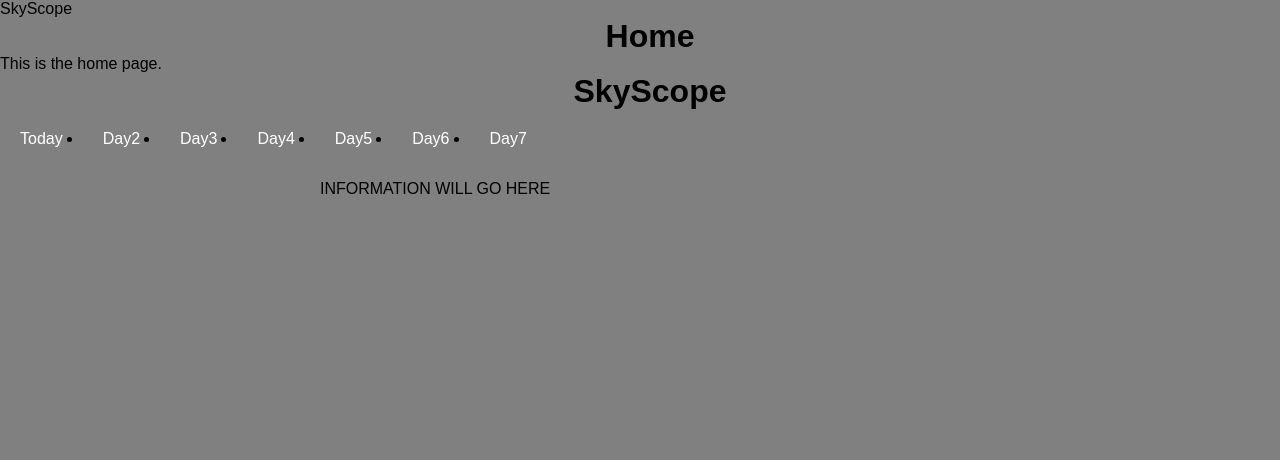
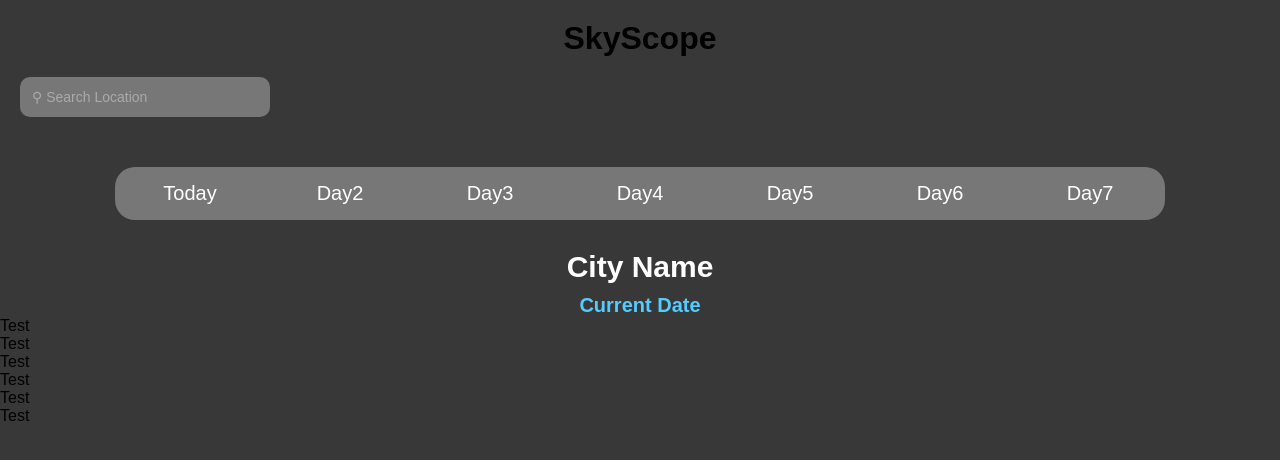
Before and after one commit to SkyScopeTeam/SkyScope, a Django app: page / in a window 1280 px wide. Shown: the top 460 px of the page. Run offline with Django 4.2, Linux system fonts and the light colour scheme; data that the repository does not hold is empty.

Commit message:
update index.html, update style.css

```diff
--- a/weather/templates/weather/index.html
+++ b/weather/templates/weather/index.html
@@ -1,18 +1,5 @@
 <!DOCTYPE html>
 <html lang="en-US">
-<html>
-    <head>
-        <meta charset="utf-8">
-        <link rel = "stylesheet" href = style.css>
-        <meta name = "viewport" content = "width = device-width, initial-scale = 1"
-        <title>SkyScope</title>
-    </head>
-    <body>
-        <h1>
-            <a>Home</a>
-        </h1>
-        <p>This is the home page.</p>
-    </body>
 <head>
     <meta charset="utf-8">
     <meta http-equiv="X-UA-Compatible" content="IE=edge">
@@ -21,20 +8,26 @@
 </head>
 <body>
     <h1>SkyScope</h1>
+    <label class = "locsearch">
+        <input type = "text" required/>
+        <span class="placeholder"> &#9906; Search Location</span>
+    </label>
     <nav class = "navbar">
-        <ul>
-            <li><a href="">Today</a></li>
-            <li><a href="">Day2</a></li>
-            <li><a href="">Day3</a></li>
-            <li><a href="">Day4</a></li>
-            <li><a href="">Day5</a></li>
-            <li><a href="">Day6</a></li>
-            <li><a href="">Day7</a></li>
-        </ul>
+        <a href="index.html">Today</a>
+        <a href="index.html">Day2</a>
+        <a href="index.html">Day3</a>
+        <a href="index.html">Day4</a>
+        <a href="index.html">Day5</a>
+        <a href="index.html">Day6</a>
+        <a href="index.html">Day7</a>
     </nav>
-    <main>
-        INFORMATION WILL GO HERE
-    </main>
-
+    <h2>City Name</h2>
+    <h3>Current Date</h3>
+    <div class = "content" id = "daytemp">Test</div>
+    <div class = "content" id = "humidty">Test</div>
+    <div class = "content" id = "wind">Test</div>
+    <div class = "content" id = "uvindex">Test</div>
+    <div class = "content" id = "airquality">Test</div>
+    <div class = "content" id = "map">Test</div>
 </body>
 </html>
--- a/weather/templates/weather/style.css
+++ b/weather/templates/weather/style.css
@@ -1,9 +1,12 @@
-
 * {
     margin: 0;
     padding: 0;
     box-sizing: border-box;
     font-family: 'montserrat', sans-serif;
+}
+
+*, *before, *after{
+    box-sizing: border-box;
 }
 
 main {
@@ -12,32 +15,86 @@ main {
 }
 
 body {
-    background-color: grey;
-    margin: 0px;
+    background-color: #383838;
 }
 
 h1 {
+    padding: 20px;
+    margin: auto;
     text-align: center;
-    margin-left: 20px;
 }
+h2{
+    text-align: center;
+    margin: auto;
+    padding: 10px;
+    color: white;
+    font-size: 30px;
 }
-.navbar ul{
-    list-style-type: none;
-    background-color: darkgray;
+h3{
+    text-align: center;
+    margin:auto;
     padding: 0px;
-    margin: 0px;
+    color: #55ccff;
+    font-size: 20px;
+}
+
+.navbar{
+    background-color: #777777;
+    padding: 0px;
+    margin: 50px auto 20px;
+    width: 1050px;
     overflow: hidden;
+    border-radius: 20px;
 }
 .navbar a{
     color: white;
     text-decoration: none;
-    padding: 20px;
+    padding: 15px;
+    width: 150px;
     display: block;
     text-align: center;
+    font-size: 20px;
+    float: left;
+    transition: 1s;
 }
 .navbar a:hover{
-    background-color: lightskyblue;
+    background-color: #55ccff;
 }
-.navbar li{
-    float: left;
+
+.locsearch{
+    position: relative;
+    font-size: 14px;
+    padding-top: 20px;
+    margin: 20px 20px;
 }
+.locsearch input{
+    border: none;
+    -webkit-appearance: none;
+    -ms-appearance: none;
+    -moz-appearance: none;
+    appearance: none;
+    background-color: #777777;
+    padding: 12px;
+    border-radius: 10px;
+    width: 250px;
+    outline: none;
+    font-size: 14px;
+}
+
+.locsearch .placeholder{
+    position: absolute;
+    left: 12px;
+    top: calc(50% + 10px);
+    transform: translateY(-50%);
+    color: #aaa;
+    transition:
+        top 0.3s ease,
+        font-size 0.3s ease,
+        color 0.3s ease;
+}
+.locsearch input:valid + .placeholder,
+.locsearch input:focus + .placeholder{
+    top: 15px;
+    font-size: 10px;
+    color: #222;
+}
```
